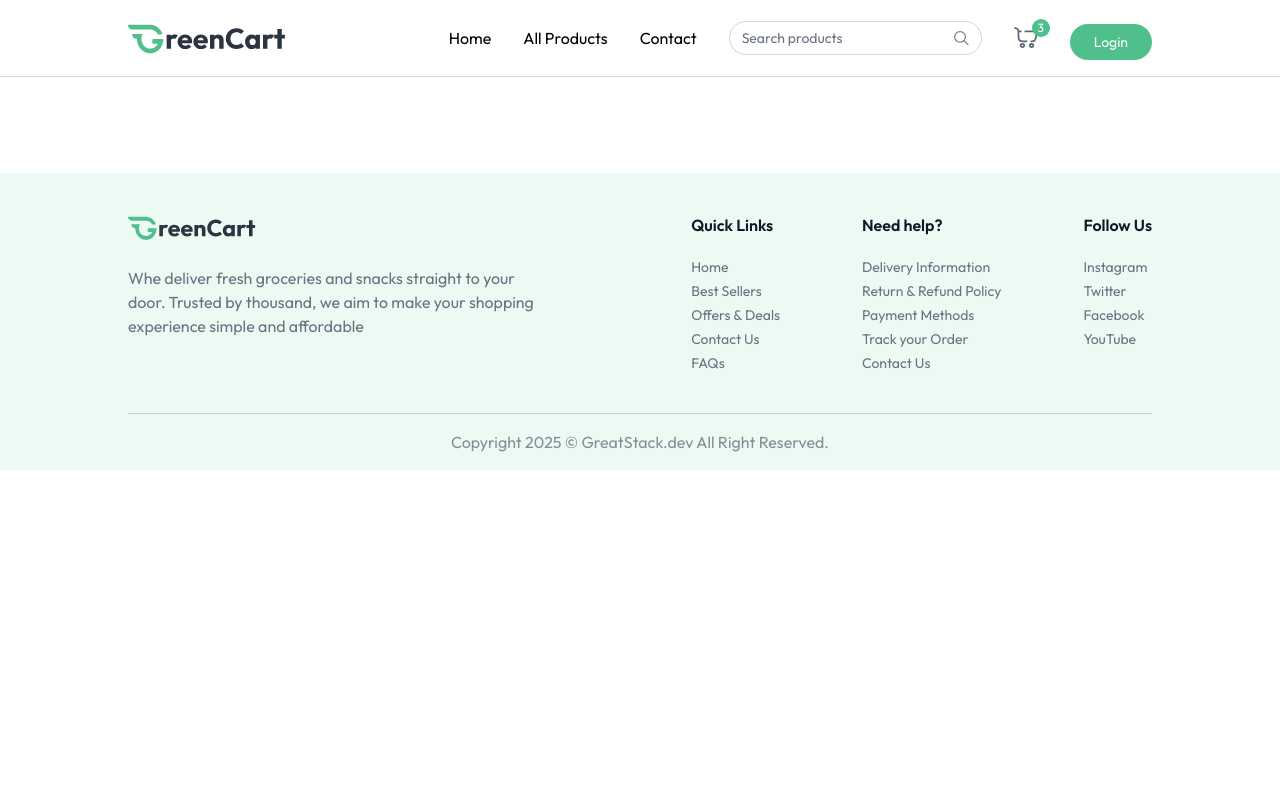
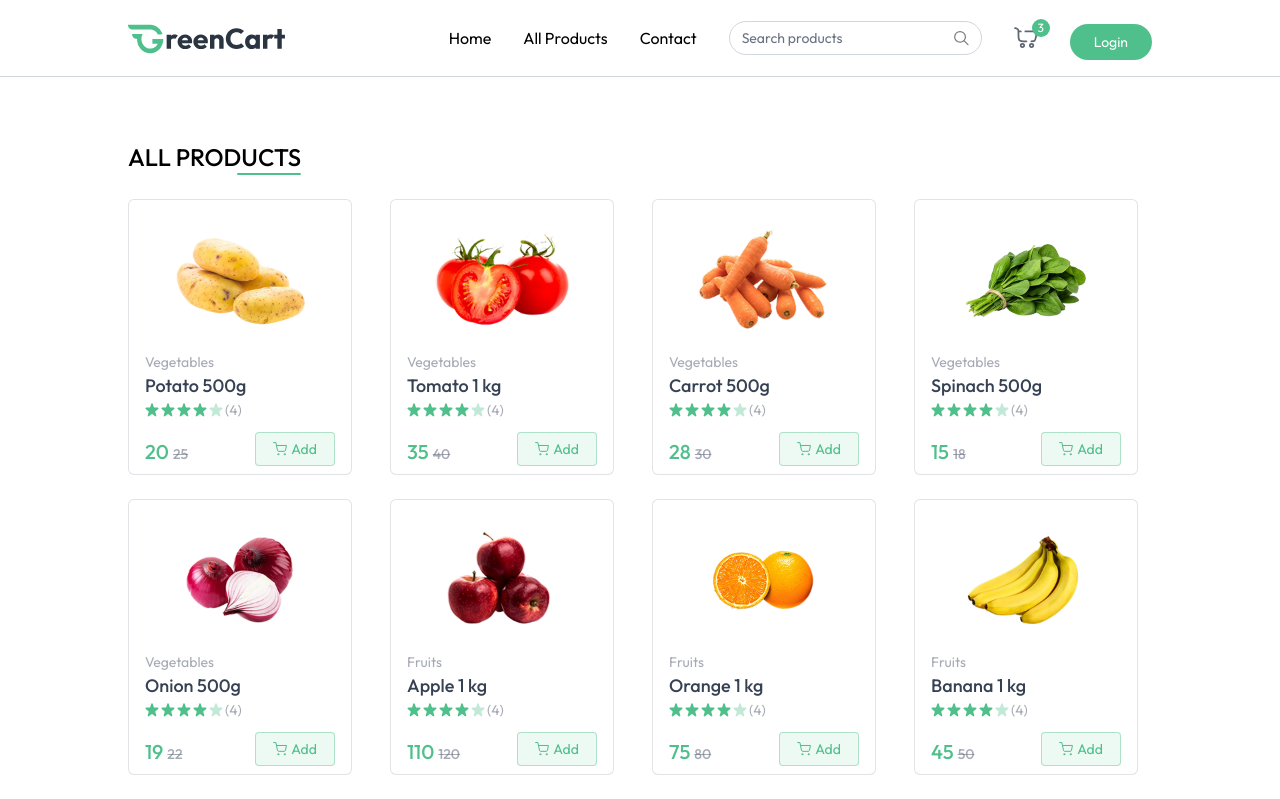
Before and after one commit to Warano02/Greencard_front, a React (Vite) app: page /products in a window 1280 px wide. Shown: the top 799 px of the page. Built offline with nearby package versions, Linux system fonts and the light colour scheme.

Commit message:
all products

```diff
--- a/src/App.jsx
+++ b/src/App.jsx
@@ -6,17 +6,19 @@
 import Footer from './components/Footer'
 import { useAppContext } from './context/AppContext'
 import Login from './components/Login'
+import AllProducts from './pages/AllProducts'
 function App() {
   const isSellerPath = useLocation().pathname.includes("seller")
-  const {showUserLogin}=useAppContext()
+  const { showUserLogin } = useAppContext()
   return (
     <div>
       {isSellerPath ? null : <NavBar />}
-      {showUserLogin?<Login/>:null}
+      {showUserLogin ? <Login /> : null}
       <Toaster />
       <div className={`${isSellerPath ? "" : " px-6 md:px-16 lg:px-24 xl:px-32"}`}>
         <Routes>
           <Route path="/" element={<Home />} />
+          <Route path="/products" element={<AllProducts />} />
         </Routes>
       </div>
       {!isSellerPath && <Footer />}
--- a/src/components/NavBar.jsx
+++ b/src/components/NavBar.jsx
@@ -1,15 +1,20 @@
-import React from 'react'
+import React, { useEffect } from 'react'
 import { NavLink } from 'react-router-dom'
 import { assets } from '../assets/assets'
 import { useAppContext } from '../context/AppContext.jsx'
 
 function NavBar() {
     const [open, setOpen] = React.useState(false)
-    const { user, setUser, setShowUserLogin, navigate } = useAppContext();
+    const { user, setUser, setShowUserLogin, navigate, setSearchQuery, searchQuery } = useAppContext();
     const logout = async () => {
         setUser(null)
         navigate("/")
     }
+    useEffect(() => {
+        if (searchQuery.length > 0) {
+            navigate("/products");
+        }
+    }, [searchQuery])
     return (
         <nav className="flex items-center justify-between px-6 md:px-16 lg:px-24 xl:px-32 py-4 border-b border-gray-300 bg-white relative transition-all">
 
@@ -24,11 +29,11 @@
                 <NavLink to="/contact">Contact</NavLink>
 
                 <div className="hidden lg:flex items-center text-sm gap-2 border border-gray-300 px-3 rounded-full">
-                    <input className="py-1.5 w-full bg-transparent outline-none placeholder-gray-500" type="text" placeholder="Search products" />
+                    <input onChange={(e) => setSearchQuery(e.target.value)} className="py-1.5 w-full bg-transparent outline-none placeholder-gray-500" type="text" placeholder="Search products" />
                     <img src={assets.search_icon} alt="search" className='w-4 h-4' />
                 </div>
 
-                <div onClick={()=>navigate("/card")} className="relative cursor-pointer">
+                <div onClick={() => navigate("/card")} className="relative cursor-pointer">
                     <img src={assets.nav_cart_icon} alt="card" className='w-6 opacity-80' />
                     <button className="absolute -top-2 -right-3 text-xs text-white bg-primary w-[18px] h-[18px] rounded-full">3</button>
                 </div>
@@ -43,7 +48,7 @@
                         <div className='relative group'>
                             <img src={assets.profile_icon} alt="Profile user" className='w-10' />
                             <ul className='hidden group-hover:block absolute top-10 bg-white shadow border border-gray-200 py-2.5 w-30 rounded-md text-sm z-40'>
-                                <li onClick={()=>navigate("my-orders")} className='p-1.5 pl-3 hover:bg-primary/10 cursor-pointer'>My Orders</li>
+                                <li onClick={() => navigate("my-orders")} className='p-1.5 pl-3 hover:bg-primary/10 cursor-pointer'>My Orders</li>
                                 <li onClick={logout} className='p-1.5 pl-3 hover:bg-primary/10 cursor-pointer'>Logout</li>
                             </ul>
                         </div>
--- a/src/context/AppContext.jsx
+++ b/src/context/AppContext.jsx
@@ -12,6 +12,7 @@
     const [showUserLogin, setShowUserLogin] = useState(false)
     const [products, setProducts] = useState([])
     const [cartItems, setCartItems] = useState({})
+    const [searchQuery, setSearchQuery] = useState({})
 
     const fetchProducts = async () => {
         setProducts(dummyProducts)
@@ -51,7 +52,7 @@
         fetchProducts()
     }, [])
 
-    const value = { navigate, products, user,cartItems, addToCart, removeFromCart, updateCartItem, setUser, currency, isSeller, setIsSeller, showUserLogin, setShowUserLogin }
+    const value = { navigate, products, user, searchQuery, setSearchQuery, cartItems, addToCart, removeFromCart, updateCartItem, setUser, currency, isSeller, setIsSeller, showUserLogin, setShowUserLogin }
     return <AppContext.Provider value={value}>
         {children}
     </AppContext.Provider>
--- /dev/null
+++ b/src/pages/AllProducts.jsx
@@ -0,0 +1,31 @@
+import React, { useEffect, useState } from 'react'
+import { useAppContext } from '../context/AppContext'
+import ProductCard from '../components/ProductCard'
+
+function AllProducts() {
+    const { products, searchQuery } = useAppContext()
+    const [filteredProducts, setFilteredProducts] = useState([])
+
+    useEffect(() => {
+        if (searchQuery.length > 0) {
+            setFilteredProducts(products.filter((product) => product.name.toLowerCase().includes(searchQuery.toLowerCase())))
+        } else {
+            setFilteredProducts(products)
+        }
+    }, [products, searchQuery])
+    return (
+        <div className='mt-16 flex flex-col'>
+            <div className='flex flex-col items-end w-max'>
+                <p className='text-2xl font-medium uppercase'>All products</p>
+                <div className='w-16 h-0.5 bg-primary rounded-full'></div>
+            </div>
+            <div className='grid grid-cols-2 md:grid-cols-3 lg:grid-cols-4 gap-3 md:gap-6 mt-6'>
+                {filteredProducts.filter((product) => product.inStock).map((product, index) => (
+                    <ProductCard key={index} product={product} />
+                ))}
+            </div>
+        </div>
+    )
+}
+
+export default AllProducts
```
